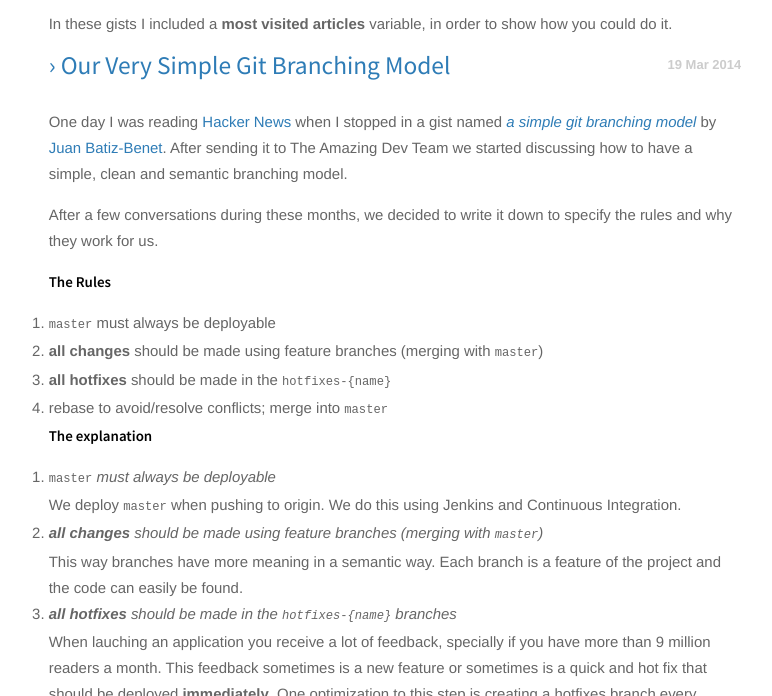
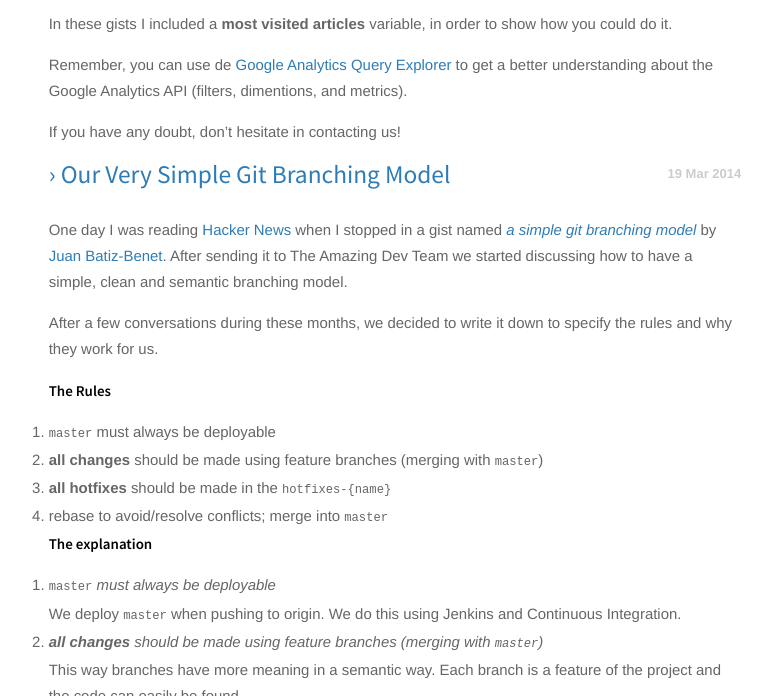
Before and after one commit to archdaily/archdaily.github.io, a Jekyll site: the page built from index.html, in a window 1280 px wide and 900 px high, scrolled down 2394 px, cut to the strip 204-900 px from the top of the window. Shown: the whole strip, without its empty margins (245-1017 px from the left). Built offline with Jekyll 4.4.1, drawn with Linux system fonts in a browser that asks for light colours; Markdown is read by kramdown in place of the engine named in the settings.

Commit message:
FIX: the final phrases to the post

```diff
--- a/_posts/2014-04-02-how-to-get-a-daily-html-report-email-from-google-analytics.markdown
+++ b/_posts/2014-04-02-how-to-get-a-daily-html-report-email-from-google-analytics.markdown
@@ -57,6 +57,9 @@
 
 In these gists I included a **most visited articles** variable, in order to show how you could do it.
 
+Remember, you can use de [Google Analytics Query Explorer][query_explorer] to get a better understanding about the Google Analytics API (filters, dimentions, and metrics).
 
+If you have any doubt, don't hesitate in contacting us!
 
 [dashboards]: http://analytics.blogspot.com/2012/08/automate-google-analytics-reporting.html
+[query_explorer]: http://ga-dev-tools.appspot.com/explorer/
```
